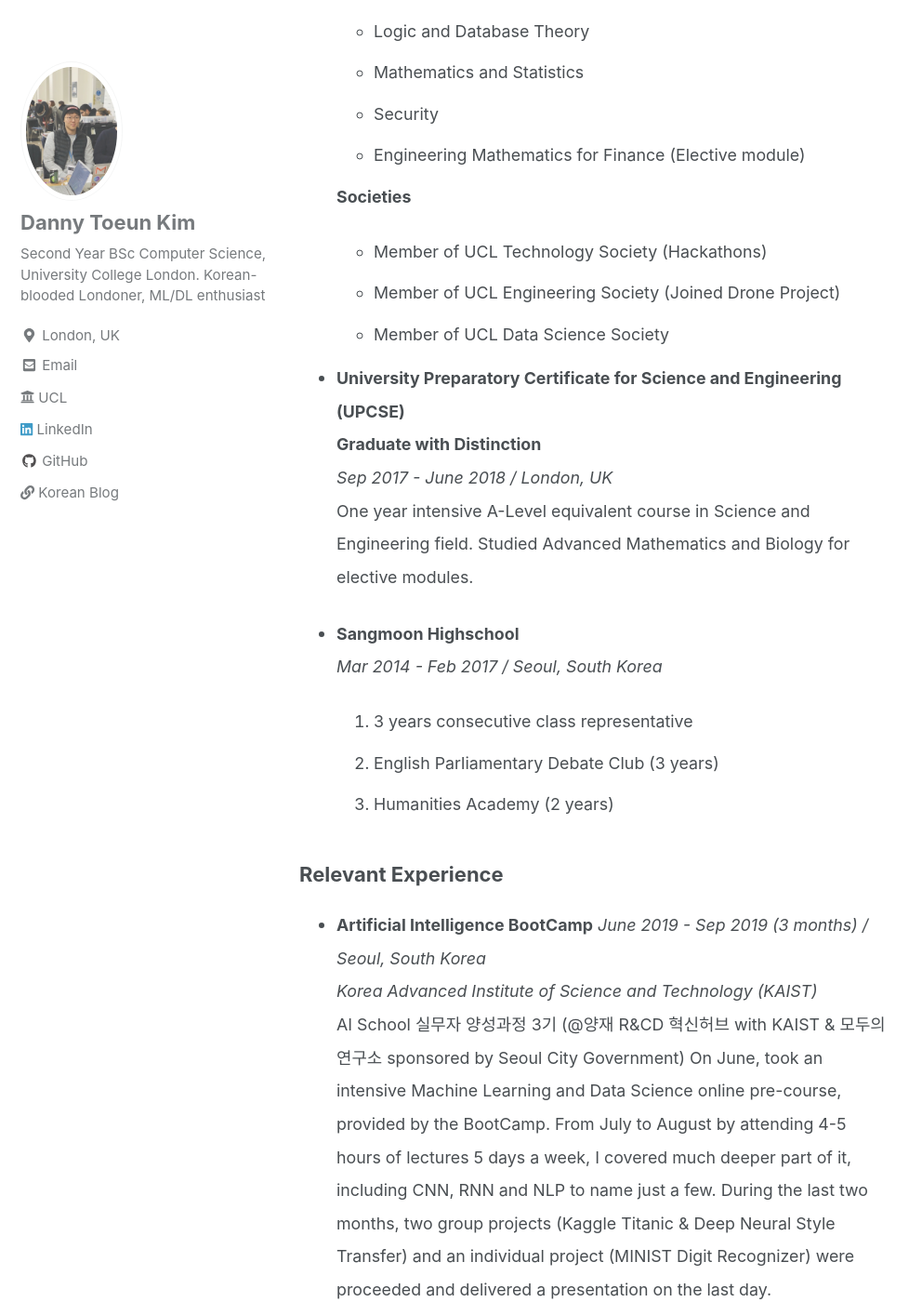
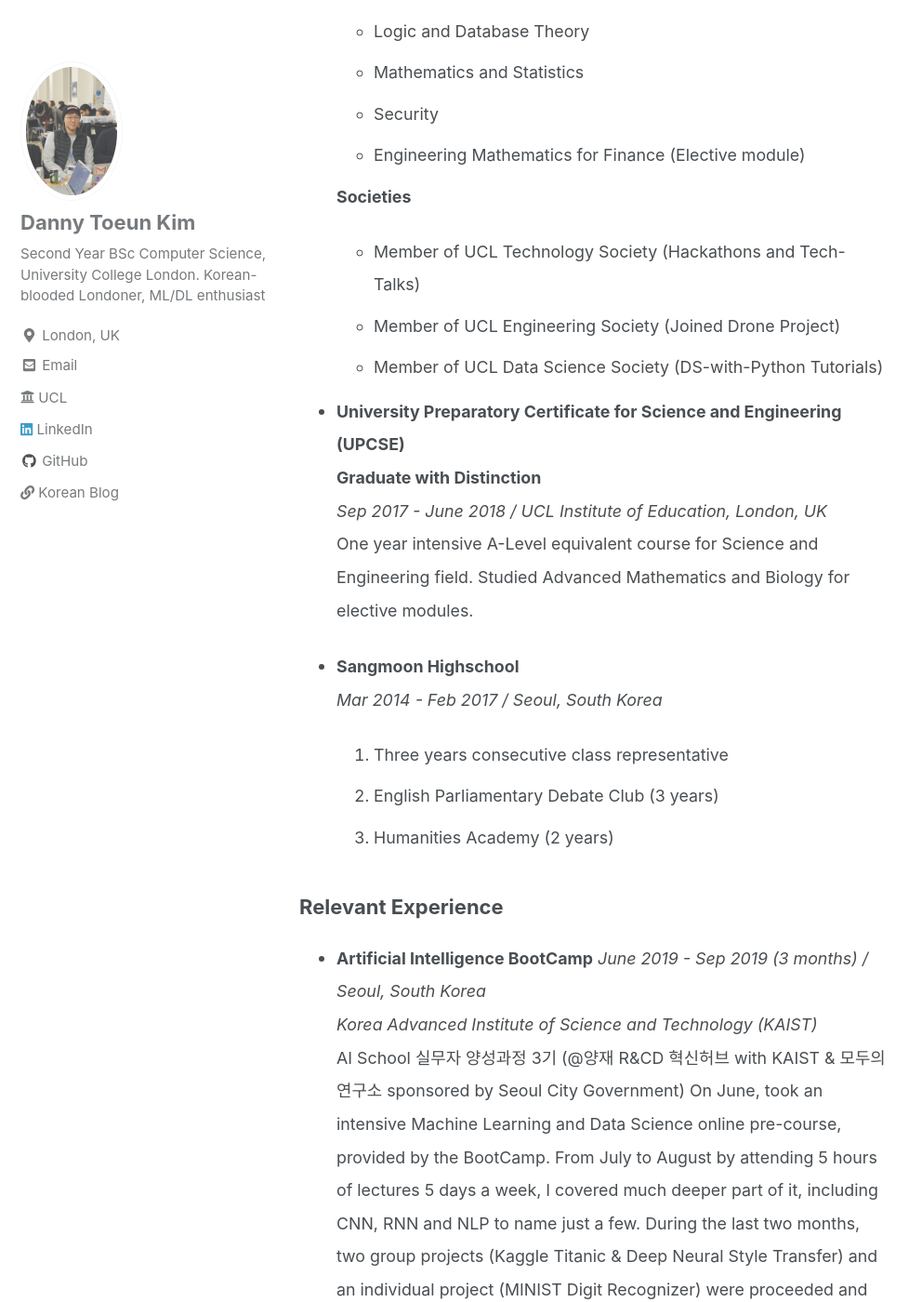
Before and after one commit to kimdanny/blog, a Jekyll site: the page built from _pages/about.md, in a window 1280 px wide and 1400 px high, scrolled down 1580 px. Shown: the whole window at 93% size, without its empty margins (0-992 px from the left). Built offline with Jekyll 4.4.1, drawn with Linux system fonts in a browser that asks for light colours; cached includes are drawn as plain includes; nearby versions of some CDN libraries; some of the changed text lies outside the part shown.

Commit message:
update cv

```diff
--- a/_pages/about.md
+++ b/_pages/about.md
@@ -41,19 +41,19 @@ By the way, if you can understand Korean, you can check out my [Korean blogging
   - Engineering Mathematics for Finance (Elective module)
 
   **Societies**
-  - Member of UCL Technology Society (Hackathons)
+  - Member of UCL Technology Society (Hackathons and Tech-Talks)
   - Member of UCL Engineering Society (Joined Drone Project)
-  - Member of UCL Data Science Society
+  - Member of UCL Data Science Society (DS-with-Python Tutorials)
 
 * **University Preparatory Certificate for Science and Engineering (UPCSE)**
   **Graduate with Distinction**
-  *Sep 2017 - June 2018 / London, UK*
-  One year intensive A-Level equivalent course in Science and Engineering field.
+  *Sep 2017 - June 2018 / UCL Institute of Education, London, UK*
+  One year intensive A-Level equivalent course for Science and Engineering field.
   Studied Advanced Mathematics and Biology for elective modules.
 
 * **Sangmoon Highschool**
   *Mar 2014 - Feb 2017 / Seoul, South Korea*
-  1. 3 years consecutive class representative
+  1. Three years consecutive class representative
   2. English Parliamentary Debate Club (3 years)
   3. Humanities Academy (2 years)
 
@@ -64,7 +64,7 @@ By the way, if you can understand Korean, you can check out my [Korean blogging
   *Korea Advanced Institute of Science and Technology (KAIST)*
   AI School 실무자 양성과정 3기 (@양재 R&CD 혁신허브 with KAIST & 모두의 연구소 sponsored by Seoul City Government)
   On June, took an intensive Machine Learning and Data Science online pre-course, provided by the BootCamp.
-  From July to August by attending 4-5 hours of lectures 5 days a week, I covered much deeper part of it,
+  From July to August by attending 5 hours of lectures 5 days a week, I covered much deeper part of it,
   including CNN, RNN and NLP to name just a few.
   During the last two months, two group projects (Kaggle Titanic & Deep Neural Style Transfer)
   and an individual project (MINIST Digit Recognizer) were proceeded and delivered a presentation on the last day.
```
Also changed, not shown: other parts of _pages/about.md (+5 -5 lines).
